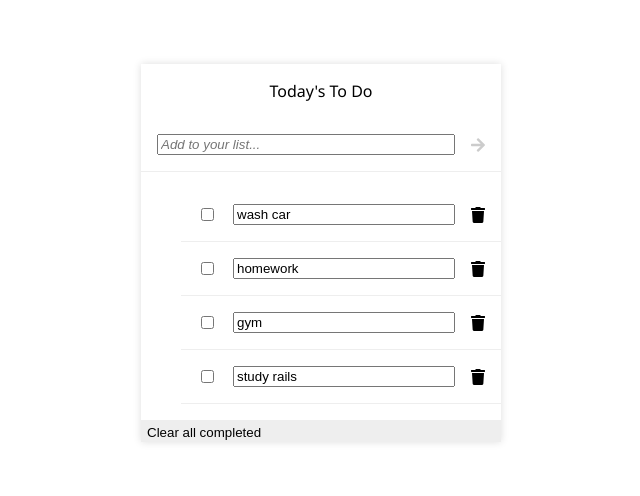
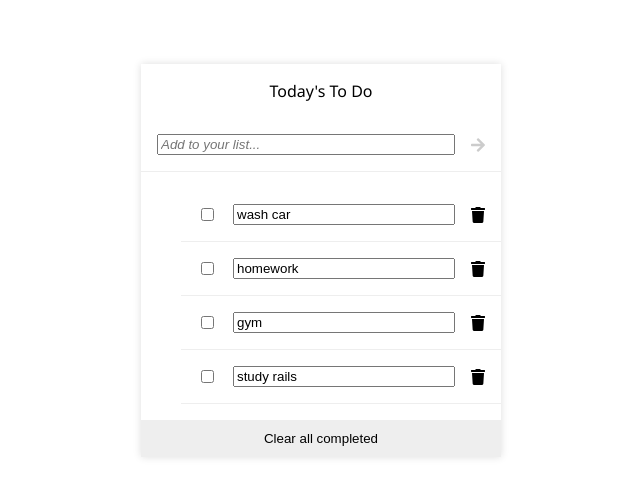
Before and after one commit to anapdh/todo-list, a website built with webpack: page src/index.html in a window 1280 px wide. Shown: the whole page, without its empty margins (319-959 px from the left). Built offline with nearby package versions, Linux system fonts and the light colour scheme.

Commit message:
Fix style 2

```diff
--- a/src/style.css
+++ b/src/style.css
@@ -52,18 +52,20 @@
 }
 
 .btn-item {
+  display: flex;
+  justify-content: center;
+  padding: 10px;
   background-color: #eee;
 }
 
 .btn-clear-todos {
-  margin: auto;
   border: none;
   background-color: transparent;
 }
 
 .btn-clear-todos:hover {
   text-decoration: underline;
-  color: #f44;
+  color: rgb(7, 21, 207);
 }
 
 .completed-task {
```
Also changed, not shown: dist/main.js.
